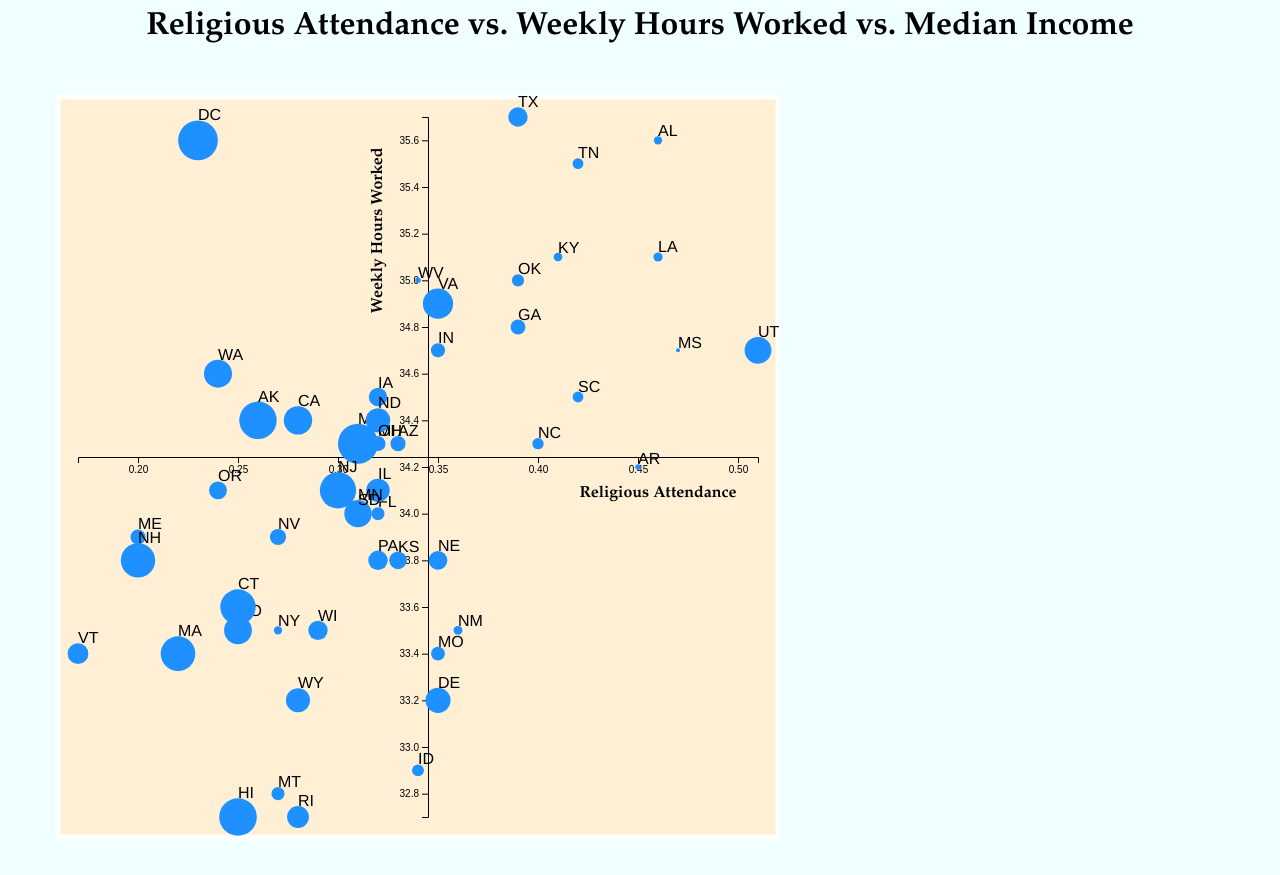
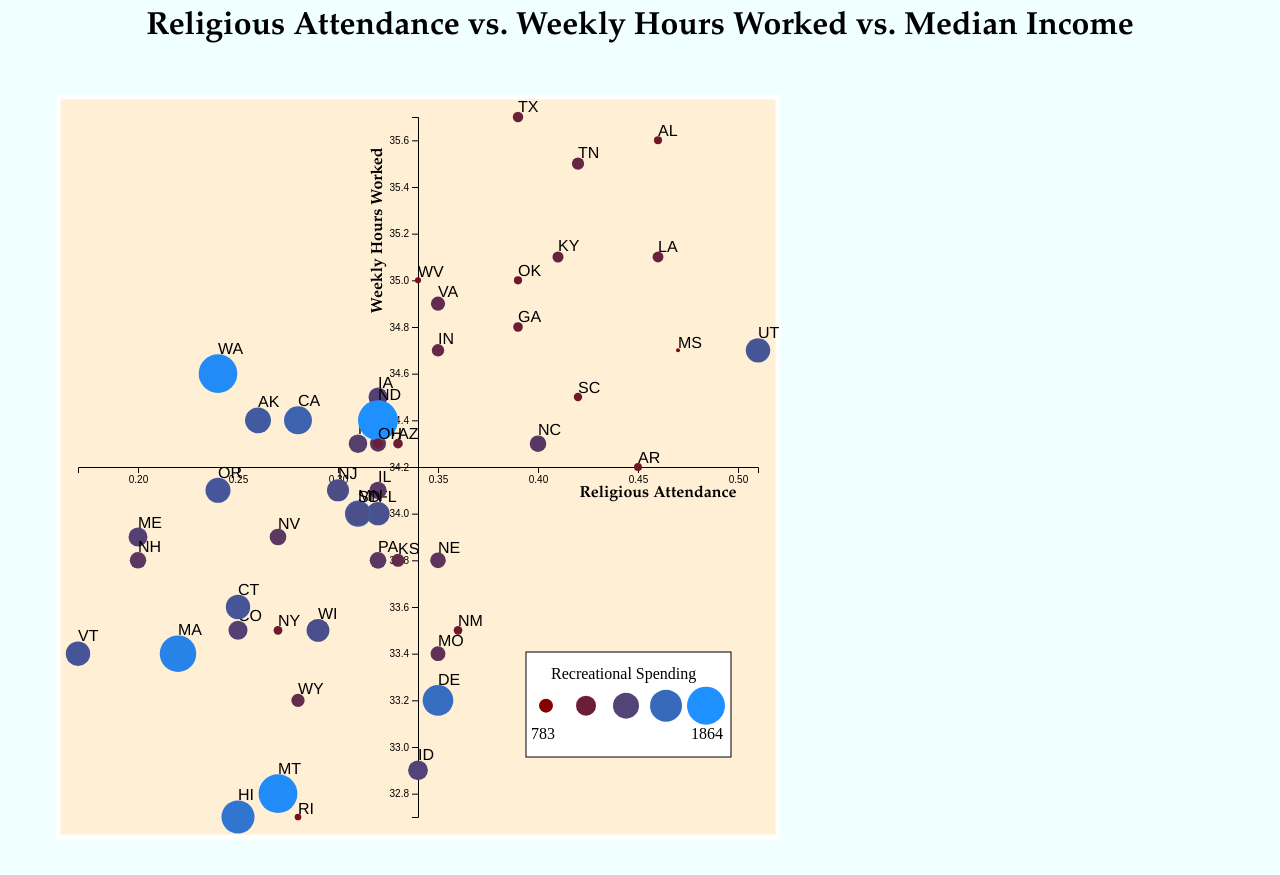
Before and after one commit to ac927/3300p1, a plain HTML site: page index.html in a window 1280 px wide. Drawn offline with nearby package versions, Linux system fonts and the light colour scheme.

Commit message:
Removed D.C., varied data by color, added a legend representing size and color

```diff
--- a/index.html
+++ b/index.html
@@ -4,7 +4,7 @@
 	<script src="https://d3js.org/d3.v4.min.js"></script>
 	<h1 style="font-family:Garamond;text-align:center">Religious Attendance vs. Weekly Hours Worked vs. Median Income</h1>
 
-	<svg id="plot" align="center"> </svg>
+	<svg id="plot" align="center"></svg>
 
 	<script>
 
@@ -21,8 +21,6 @@
 			var height = 800
 			var width = 800
 
-
-
 			var margins = {
 				"left": 50,
 				"right": 30,
@@ -32,6 +30,7 @@
 
 			var domainWidth = width - margins.left - margins.right
 			var domainHeight = height - margins.top - margins.bottom
+
 
 			var svg = d3.select("#plot")
 			.attr("height", height)
@@ -56,7 +55,7 @@
 			})).range([domainHeight-20, 20])
 
 			var sizeScale = d3.scaleLinear().domain(d3.extent(data, function (d) {
-				return d.medianincome
+				return d.recspending
 			})).range([2,20])
 
 			var xAxis = d3.axisBottom(xScale).ticks(10)
@@ -79,32 +78,92 @@
 			.text("Weekly Hours Worked")
 
 			svg.append("g")
-			.attr("transform", "translate(0," + domainWidth/2 + ")" )
+			.attr("transform", "translate(0," + domainHeight/2 + ")" )
 			.call(xAxis)
 
 			svg.append("g")
-			.attr("transform", "translate(" + domainHeight/2 + ",0)")
+			.attr("transform", "translate(" + domainWidth/2 + ",0)")
 			.call(yAxis)
 
+			//scales color from marroon to dodgerblue
+			var colorScale = d3.scaleLinear()
+				.domain([5, 100])
+				.range(["maroon", "dodgerblue"]);
+
+			//following code is to create a legend
+			var legendwidth = 200;
+			var legendpadding = 5;
+			var legendheight = 100;
+
+			//legend box and title
+			svg.append("rect")
+				.attr("transform", "translate(" + domainWidth*2.6/4 +","+domainHeight*3/4+")")
+				.attr("fill","white")
+				.attr("stroke","black")
+				.attr("height",legendheight+legendpadding)
+				.attr("width",legendwidth+legendpadding)
+
+			svg.append("text")
+				.attr("transform", "translate(" + domainWidth*2.6/4 +","+domainHeight*3.2/4+")")
+				.attr("x",legendwidth/8)
+				.attr("y",-legendheight/10)
+				.text("Recreational Spending")
+
+			//items in legend
+			legend = svg.append("g")
+			.attr("transform", "translate(" + domainWidth*2.6/4 +","+domainHeight*3.2/4+")")
+			.selectAll("g")
+			//first and last data is the min and max of recreational spending
+			.data([783,,,,1864])
+			.enter()
+			//creates a g element for each point in arbitrary data
+			.append("g")
+				.attr("transform",function(d,i){
+					var x = i*legendwidth/5;
+					return "translate("+x+",0)";
+				})
+
+			//adds an item of varying color for each point in data
+			legend.append("circle")
+				.attr("cy",legendheight/6)
+				.attr("cx",legendwidth/10)
+				.attr("r",function(d,i){
+					return 7+i*3;
+				})
+				//varies color according to our color scale
+				.attr("fill",function(d,i){
+					return colorScale(i*25);
+				})
+
+			//appends text per data
+			legend.append("text")
+				.attr("x",5)
+				.attr("y",legendheight/2)
+				.text(function(d){
+					return d;
+				}
+			)
+
 			data.forEach(function (state) {
+
 				svg.append("circle")
-				.attr("r", sizeScale(state.medianincome))
+				.attr("r", sizeScale(state.recspending))
 				//.attr("r", 5)
 				.attr("cx", xScale(state.religiousattendance))
 				.attr("cy", yScale(state.workhours))
-				.attr("fill", "dodgerblue")
-
+				.attr("fill",function(d){
+					return colorScale(sizeScale(state.recspending)*5);
+				});
 
 				svg.append("text")
 				.attr("font-family", "helvetica")
 				.attr("x", xScale(state.religiousattendance))
 				.attr("y", yScale(state.workhours))
-				.attr("dy", (-1*sizeScale(state.medianincome)))
+				.attr("dy", (-1*sizeScale(state.recspending)))
 				//.attr("dy", -5)
-				.text(state.abbreviation)
+				.text(state.abbreviation);
+
 			})
-
-
 
 		})
 	</script>
--- a/master-hours-spending-religion.json
+++ b/master-hours-spending-religion.json
@@ -70,15 +70,6 @@
     "totalspending": 42868,
     "medianincome": 61255,
     "religiousattendance": 0.35
-  },
-  {
-    "state": "District of Columbia",
-    "abbreviation": "DC",
-    "workhours": 35.6,
-    "recspending": 1024,
-    "totalspending": 56843,
-    "medianincome": 75628,
-    "religiousattendance": 0.23
   },
   {
     "state": "Florida",
--- a/other-data/master-hours-spending-religion.csv
+++ b/other-data/master-hours-spending-religion.csv
@@ -7,7 +7,6 @@ California,34.4,1502,0.28
 Colorado,33.5,1233,0.25
 Connecticut,33.6,1396,0.25
 Delaware,33.2,1584,0.35
-District of Columbia,35.6,1024,0.23
 Florida,34.0,1364,0.32
 Georgia,34.8,951,0.39
 Hawaii,32.7,1658,0.25
```
